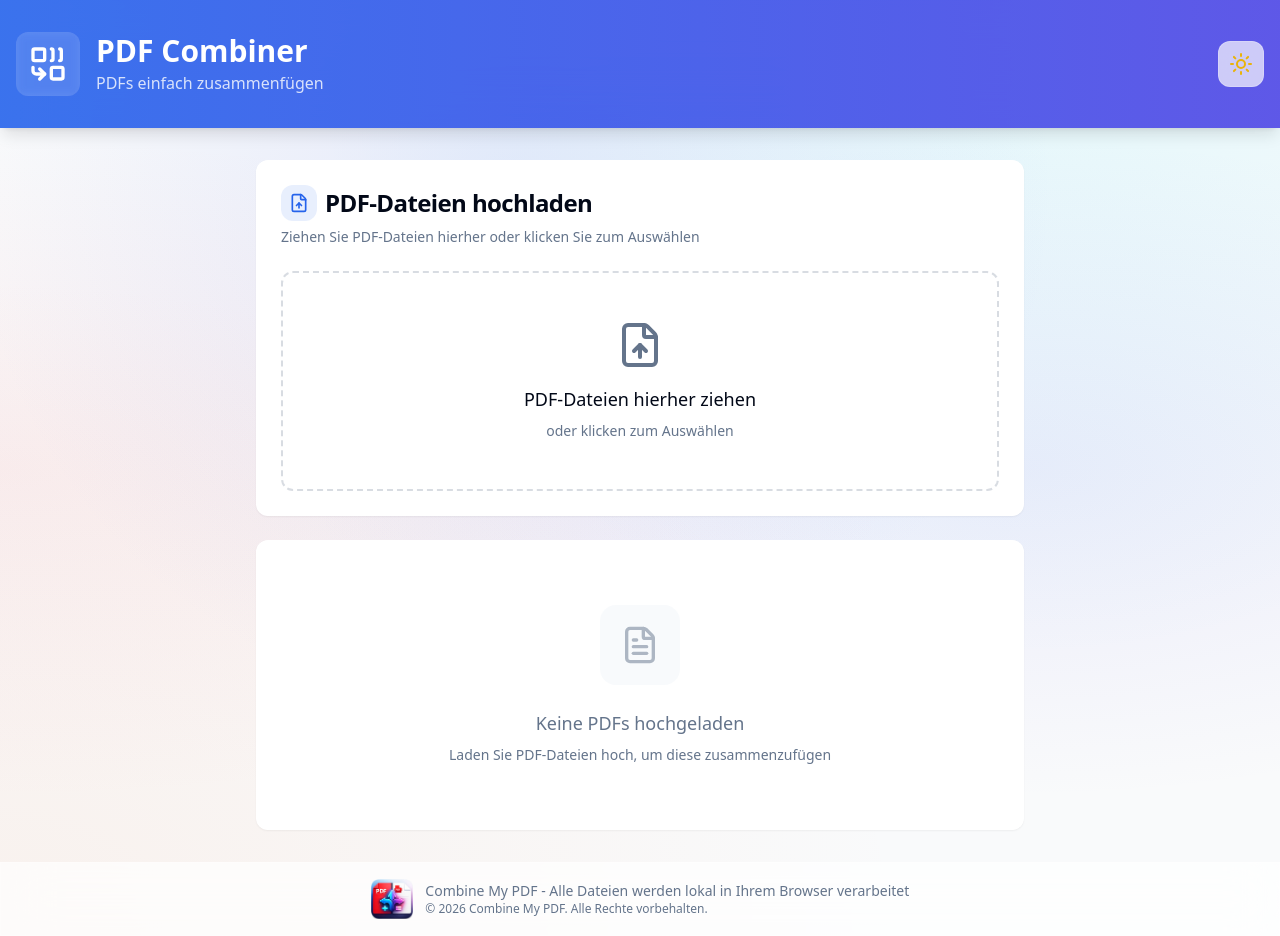
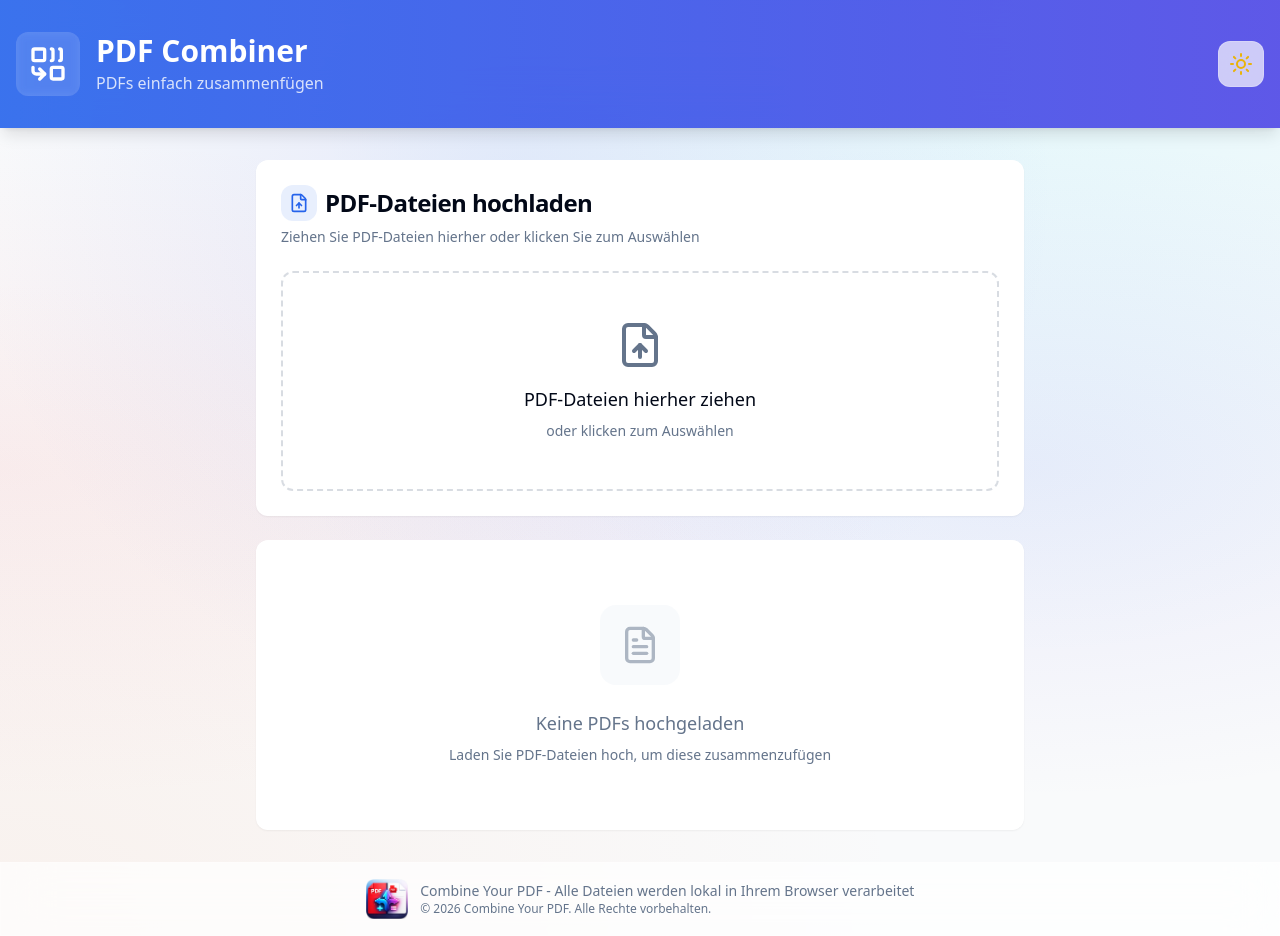
Before and after one commit to PascalHelfenberger/PDF-Combiner, a React (Vite) app: page / in a window 1280 px wide. Built offline with nearby package versions, Linux system fonts and the light colour scheme.

Commit message:
update title and footer text to use "Combine Your PDF"

```diff
--- a/index.html
+++ b/index.html
@@ -4,7 +4,7 @@
     <meta charset="UTF-8" />
     <link rel="icon" type="image/png" width="100%" href="src/assets/images/combinemypdf.png" />
     <meta name="viewport" content="width=device-width, initial-scale=1.0" />
-    <title>Combine My PDF - PDFs zusammenfügen</title>
+    <title>Combine Your PDF - PDFs zusammenfügen</title>
   </head>
   <body>
     <div id="root"></div>
--- a/src/App.tsx
+++ b/src/App.tsx
@@ -705,13 +705,13 @@ function App() {
       <footer className="glass py-4 shrink-0 mt-auto">
         <div className="container px-4">
           <div className="flex items-center justify-center gap-3">
-            <img src={logoImage} alt="Combine My PDF Logo" className="h-10 w-auto" />
+            <img src={logoImage} alt="Combine Your PDF Logo" className="h-10 w-auto" />
             <div className="flex flex-col">
               <p className="text-sm text-muted-foreground">
-                Combine My PDF - Alle Dateien werden lokal in Ihrem Browser verarbeitet
+                Combine Your PDF - Alle Dateien werden lokal in Ihrem Browser verarbeitet
               </p>
               <p className="text-xs text-muted-foreground">
-                &copy; {new Date().getFullYear()} Combine My PDF. Alle Rechte vorbehalten.
+                &copy; {new Date().getFullYear()} Combine Your PDF. Alle Rechte vorbehalten.
               </p>
             </div>
           </div>
```
